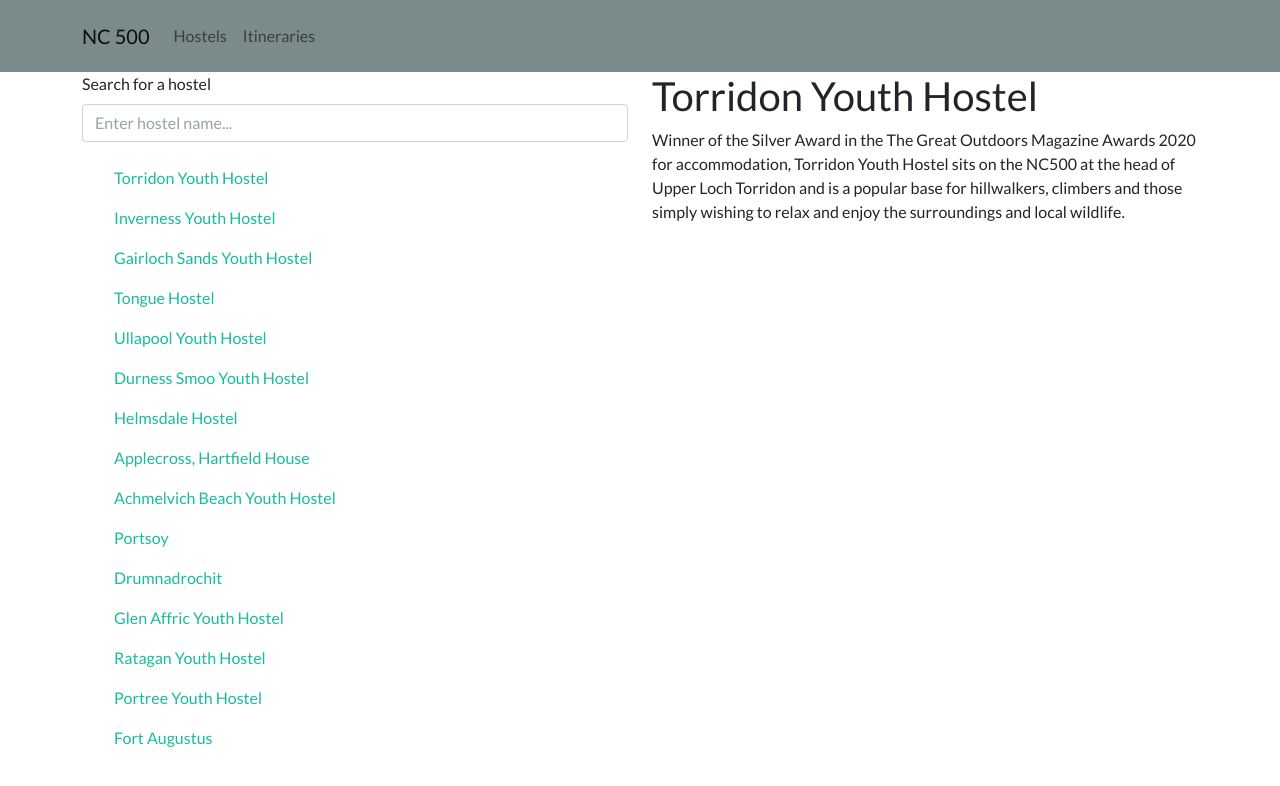
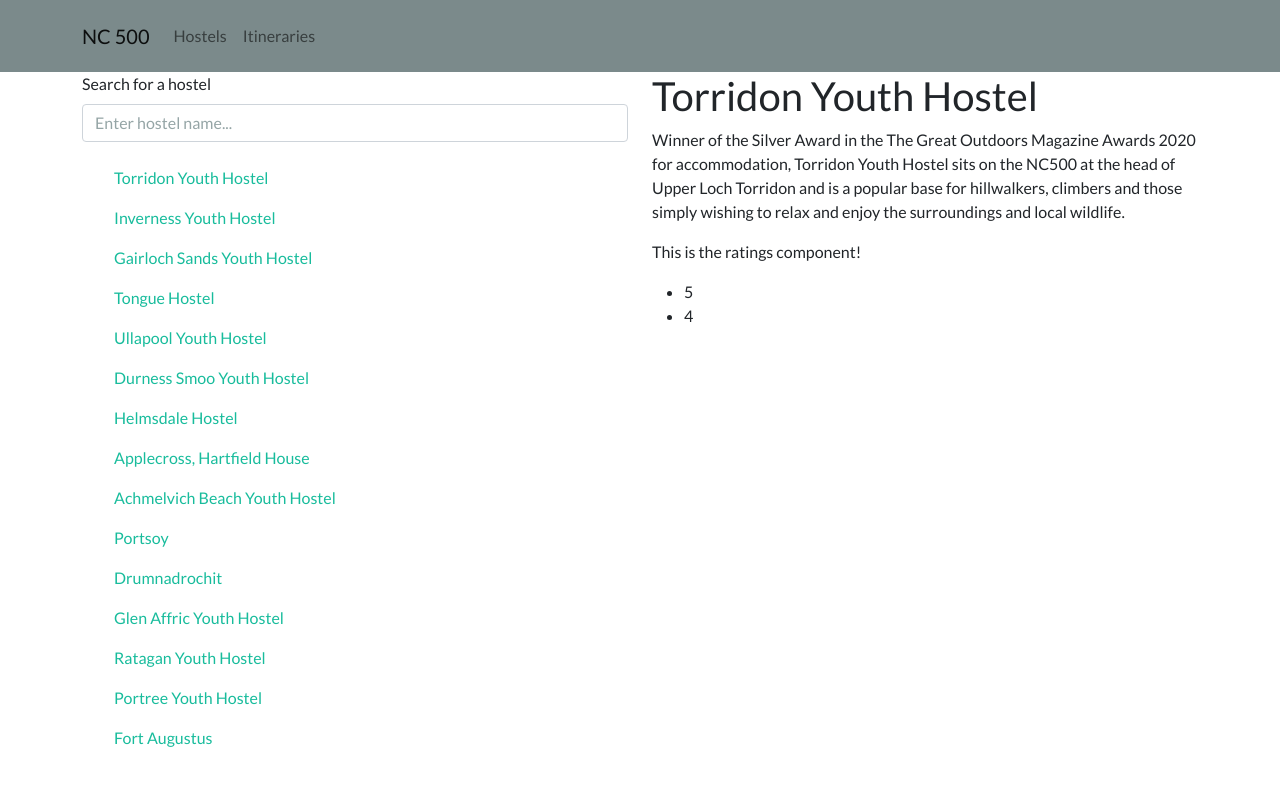
Before and after one commit to J-JohnWills/nc-500, a React (Create React App) app: page /hostels/1 in a window 1280 px wide. Shown: the top 786 px of the page. Built offline with nearby package versions, Linux system fonts and the light colour scheme; no server answers.

Commit message:
Add ratings component
Ratings component added for a basic functionality check.

```diff
--- a/src/components/hostel/Hostel.jsx
+++ b/src/components/hostel/Hostel.jsx
@@ -1,5 +1,6 @@
 import { useParams } from "react-router-dom";
 import { getHostel } from "../../data";
+import Ratings from "../ratings/Ratings";
 
 export default function Hostel() {
   let params = useParams();
@@ -9,7 +10,7 @@ export default function Hostel() {
     <main>
       <h2>{hostel.name}</h2>
       <p>{hostel.description}</p>
-      <p></p>
+      <Ratings ratingsIn={hostel.ratings} />
     </main>
   );
 }
--- /dev/null
+++ b/src/components/ratings/Ratings.jsx
@@ -0,0 +1,15 @@
+import React from "react";
+
+export default function Ratings({ ratingsIn }) {
+  console.log(ratingsIn);
+  return (
+    <div>
+      <p>This is the ratings component!</p>
+      <ul>
+        {ratingsIn.map((rating) => (
+          <li>{rating}</li>
+        ))}
+      </ul>
+    </div>
+  );
+}
```
